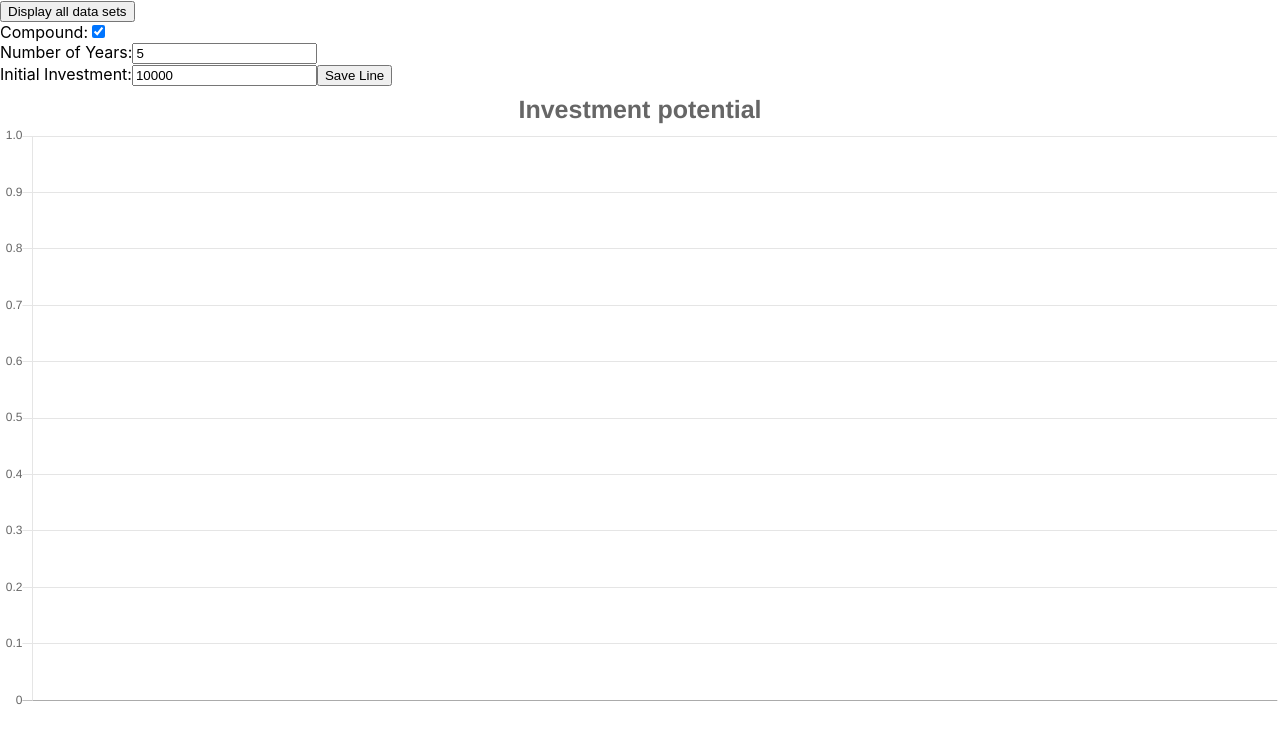
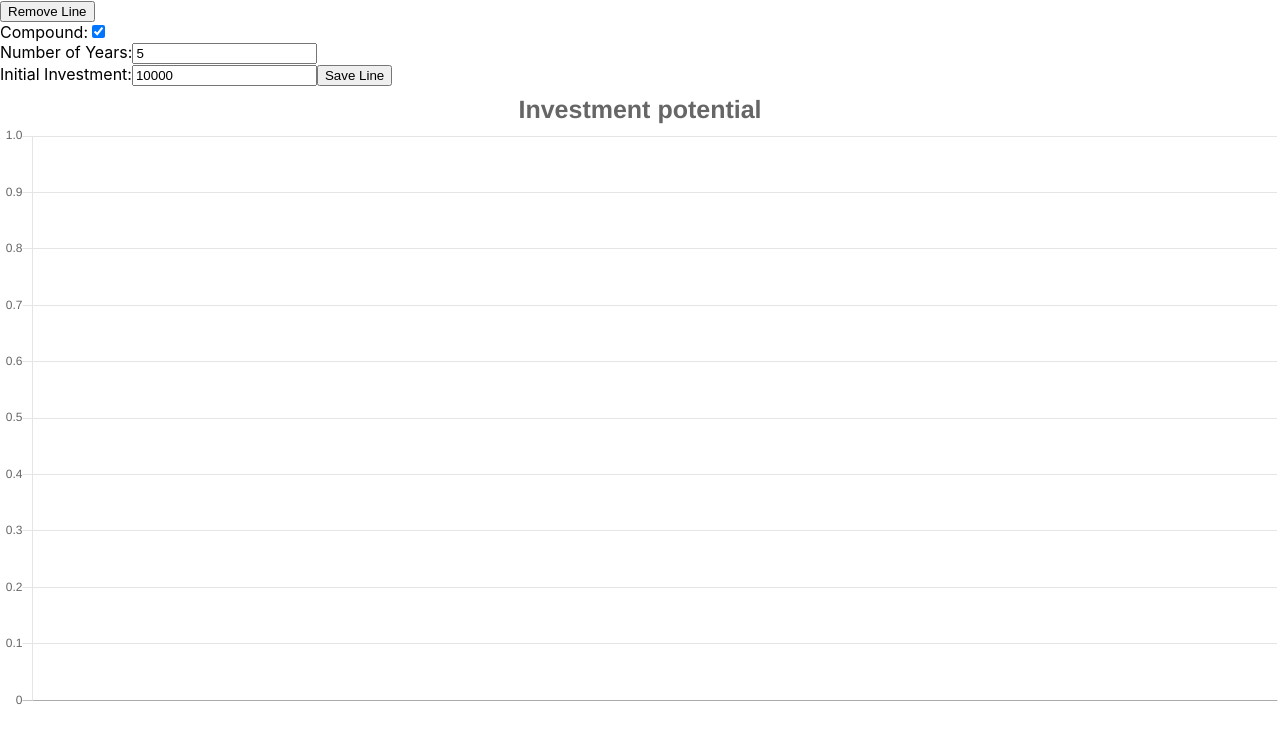
Before and after one commit to tommyrharper/playing-with-graphs-react, a React (Create React App) app: page / in a window 1280 px wide. Shown: the top 742 px of the page. Built offline with nearby package versions, Linux system fonts and the light colour scheme.

Commit message:
Add remove line method

```diff
--- a/src/App.js
+++ b/src/App.js
@@ -101,7 +101,32 @@ class App extends Component {
       }
   }
 
-  displayAllDataSets = () => {
+  removeLine = () => {
+
+    // let lineColour = colours[this.state.numberOfLines % 6]
+    // console.log(lineColour)
+
+    // let savedDataObject = {
+    //   label:'Money in £',
+    //   data: yAxis,
+    //   fill: false,
+    //   borderColor: lineColour
+    // }
+
+    if (this.state.numberOfLines > 0) {
+      initialChartData.datasets.pop()
+    }
+
+    let data = JSON.parse(JSON.stringify(initialChartData))
+
+    this.setState((prevState) => ({
+      chartData: {}
+    }), () => {
+      this.setState({
+        chartData: data,
+        numberOfLines: this.state.numberOfLines - 1
+      })
+    })
     // var newDataSet = {
     //   label:'Money in £',
     //   data:[5000, 6000, 7000, 8000, 12000, 18000],
@@ -122,7 +147,7 @@ class App extends Component {
   render(){
     return (
       <>
-      <button onClick={this.displayAllDataSets}>Display all data sets</button>
+      <button onClick={this.removeLine}>Remove Line</button>
       <ReactForm
         saveLine={this.saveLine}
         updateAppState={this.updateAppStateFromFormComponent}
```
